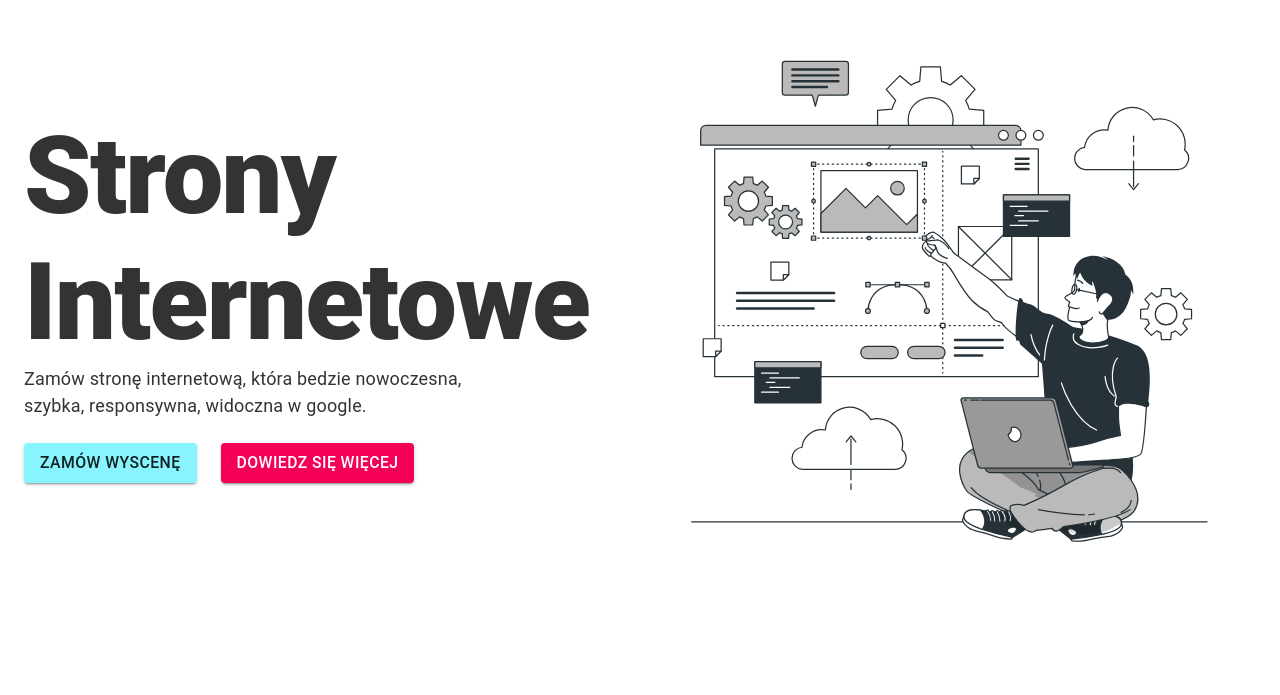
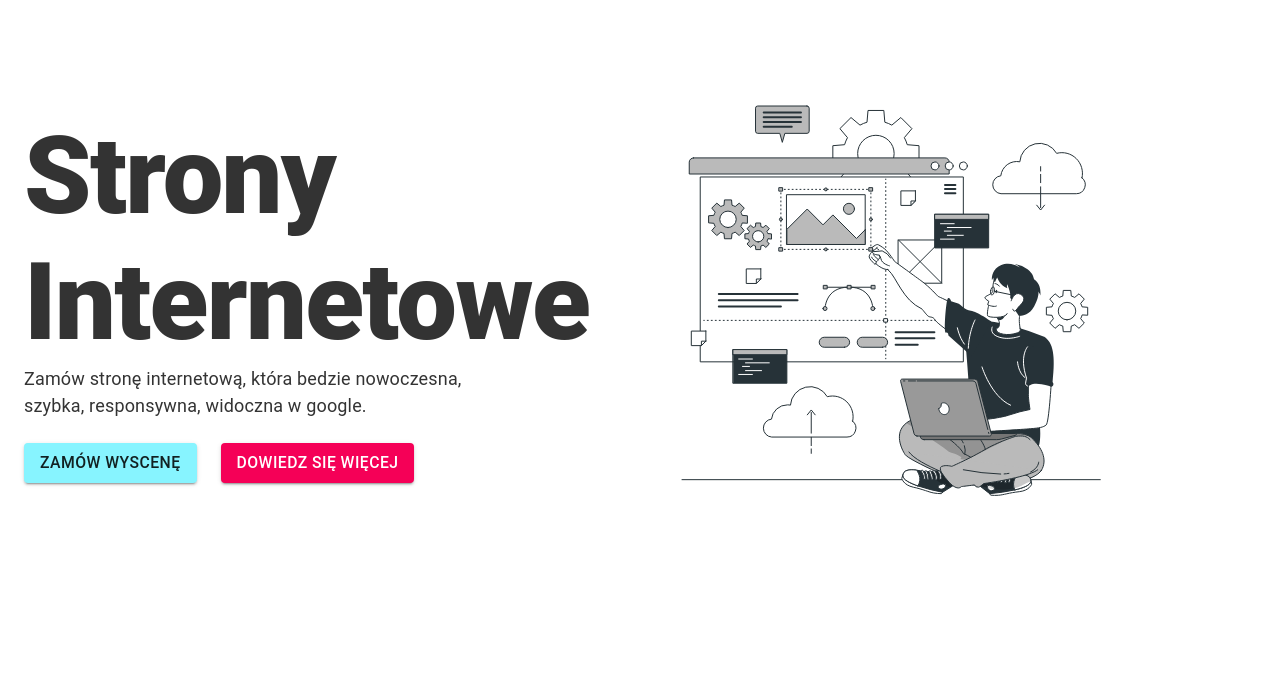
Before and after one commit to marcinliwen/webdevelopment, a Gatsby site: page / in a window 1280 px wide. Shown: the part 102-797 px from the top of the page. Built offline with nearby package versions, Linux system fonts and the light colour scheme; Gatsby itself is replaced by a stand-in of ours.

Commit message:
heros img

```diff
--- a/src/components/Hero.js
+++ b/src/components/Hero.js
@@ -2,6 +2,7 @@ import * as React from "react"
 import PropTypes from "prop-types"
 import { Link } from "gatsby"
 import { useStaticQuery, graphql } from "gatsby"
+import { StaticImage } from "gatsby-plugin-image"
 
 import Container from '@material-ui/core/Container';
 import Box from '@material-ui/core/Box';
@@ -11,6 +12,25 @@ import Grid from '@material-ui/core/Grid';
 import { makeStyles } from '@material-ui/core/';
 
 import ImageBG from '../images/herohome-bg.svg'
+
+const useStyles = makeStyles((theme) => ({
+    hero_img: {
+        position: 'absolute',
+        bottom: '0px',
+        right: '0px',
+        width: '100%',
+        height: '100%',
+        display: 'flex',
+        alignItems: 'flex-end',
+        zIndex: '-1',
+        opacity: '0.4',
+        [theme.breakpoints.up('md')]: {
+            width: '50%',
+            opacity: '1',
+            alignItems: 'center'
+        },
+    },
+  }));
 
 const Hero = () =>{
     const data = useStaticQuery(graphql`
@@ -23,18 +43,19 @@ const Hero = () =>{
       }
     }
   `)
+    const siteData = data.site.siteMetadata;
+    const styles = {
+        hero: {
+            //backgroundImage: `url(${ImageBG})`,
+            //backgroundPosition: 'right',
+            //backgroundSize: '50%',
+            //backgroundRepeat: 'no-repeat',
+            height: '100vh',
+        },
+    };
 
-const styles = {
-    hero: {
-        backgroundImage: `url(${ImageBG})`,
-        backgroundPosition: 'right',
-        backgroundSize: '50%',
-        backgroundRepeat: 'no-repeat',
-        height: '100vh',
-    }
-};
+    const classes = useStyles();
 
-const siteData = data.site.siteMetadata;
     return(
         <section id="hero-home">
                 <Container >
@@ -44,18 +65,23 @@ const siteData = data.site.siteMetadata;
                             <Typography variant="body1" style={{maxWidth: '450px'}}>{siteData.subtitle}</Typography>
                         </Box>
                         <Grid container spacing={3}>
-
                             <Grid item >
                                 <Button variant="contained"   color="primary">Zamów wyscenę</Button>
                             </Grid>
                             <Grid item >
                                 <Button variant="contained" color="secondary" >Dowiedz się więcej</Button>
                             </Grid>
-
-
-
-
                         </Grid>
+                        <Box style={styles.hero_img} className={classes.hero_img}>
+                            <StaticImage
+                                src="../images/herohome-bg.svg"
+                                width={600}
+                                quality={95}
+                                formats={["AUTO", "WEBP", "AVIF"]}
+                                placeholder="none"
+                                alt="A Gatsby astronaut"
+                            />
+                        </Box>
                     </Box>
                 </Container>
         </section>
```
